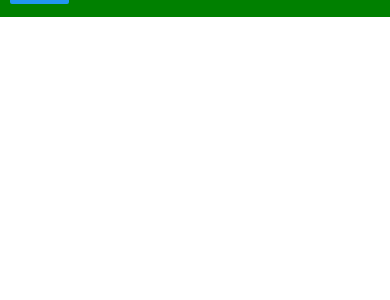
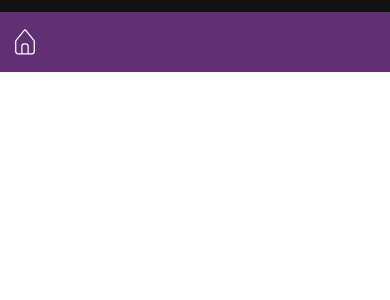
Before and after one commit to alexandre-oliveira-dev/cashFinance, a React Native app: screen / in a window 390 px wide. Shown: the top 300 px of the page. Built offline with nearby package versions, Linux system fonts and the light colour scheme.

Commit message:
checkpoint

```diff
--- a/package.json
+++ b/package.json
@@ -14,6 +14,7 @@
     "expo-status-bar": "~1.11.1",
     "react": "18.2.0",
     "react-dom": "18.2.0",
+    "react-icons": "^5.0.1",
     "react-native": "0.73.2",
     "react-native-web": "~0.19.6"
   },
--- a/src/App.tsx
+++ b/src/App.tsx
@@ -1,11 +1,13 @@
 import { StyleSheet, Text, View } from 'react-native';
 import NavBar from './components/navbar';
+import Title from './components/title';
 
 export default function App() {
   return (
     <View style={styles.container}>
-      <View>
-        <Text>Minhas Finanças</Text>
+      <View style={{ width: "100%", display: "flex", flexDirection: "row",gap:"10px",alignItems:"center",justifyContent:"center",marginTop:30 }}>
+        <Title text={'R$ 2000,00'}  style={{fontSize:35,fontWeight:'bold',color:"#fff"}}></Title>
+        <Title text={'01/2024'}  style={{fontSize:15,fontWeight:'normal',color:"#fff"}}></Title>
       </View>
      <NavBar></NavBar>
     </View>
@@ -15,6 +17,6 @@ export default function App() {
 const styles = StyleSheet.create({
   container: {
     width: "100%",
-
+    backgroundColor:"#121212"
   },
 });
--- a/src/components/navbar.tsx
+++ b/src/components/navbar.tsx
@@ -1,5 +1,5 @@
-import { Button, StyleSheet, Text, View } from "react-native";
-
+import { Button, StyleSheet, Text, TouchableOpacity, View } from "react-native";
+import { CiHome } from "react-icons/ci";
 
 export default function NavBar() {
 
@@ -7,15 +7,15 @@ export default function NavBar() {
         {
             key: 'inicio',
             title: 'Inicio',
-            function: () => { }
-
+            function: () => { },
+            icon:<CiHome color="#fff" size={30}></CiHome>
         }
     ]
     const styles = StyleSheet.create({
         navbar: {
             width: "100%",
             height: 60,
-            backgroundColor: "green",
+            backgroundColor: "#612F74",
             display: 'flex',
             flexDirection: "row",
             alignItems: "center",
@@ -29,7 +29,7 @@ export default function NavBar() {
             {
                 buttons.map((i) => {
                     return (
-                        <Button key={i.key} title={i.title}></Button>
+                        <TouchableOpacity key={i.key}  >{i.icon }</TouchableOpacity>
                     )
                 })
             }
--- a/src/components/title.tsx
+++ b/src/components/title.tsx
@@ -1,8 +1,14 @@
-import { Text } from "react-native";
+import React, { CSSProperties } from "react";
+import {  Text,  } from "react-native";
+
+interface TitleProps{
+    text: String,
+    style?:React.CSSProperties
+}
 
 
-export default function Title(size:number,text: string,level:"normal" | "bold" | "100" | "200" | "300" | "400" | "500" | "600" | "700" | "800" | "900" ) {
+export default function Title({ style, text }: TitleProps) {
     return (
-        <Text style={{fontWeight:level,fontSize:size}}>{text}</Text>
+        <Text style={{...style as any}}>{text}</Text>
     )
 }
```
Also changed, not shown: 1 other file (tests, documents, lock files or other folders).
